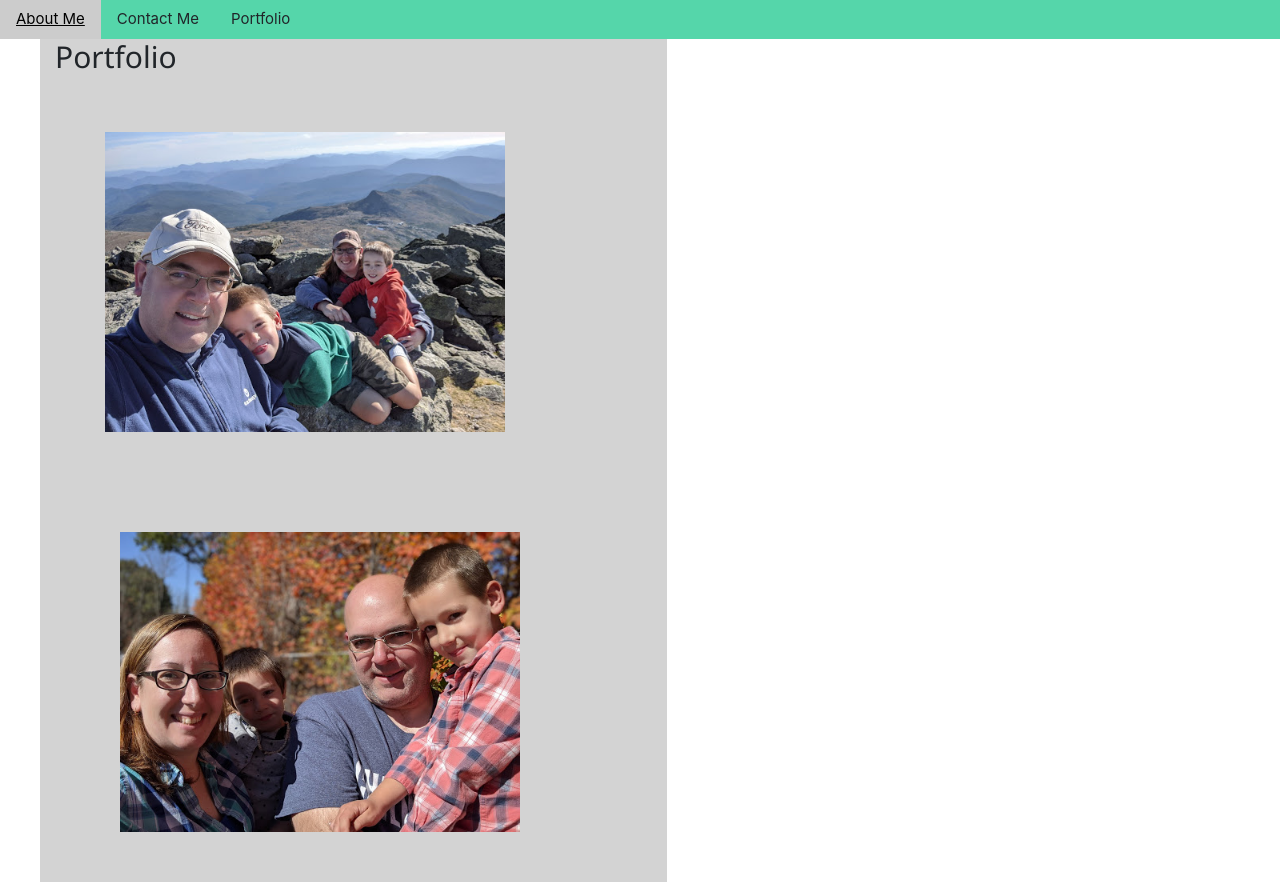
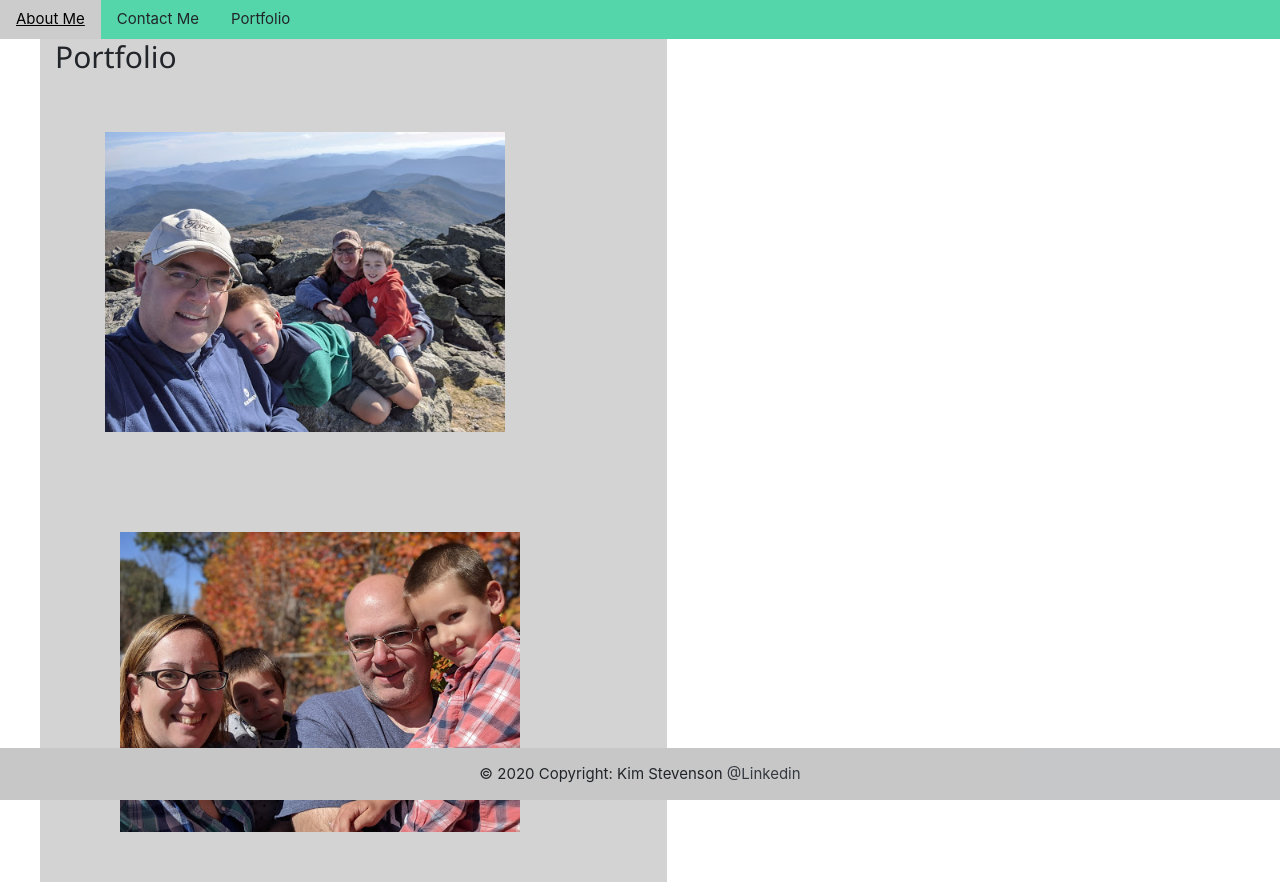
Before and after one commit to kstevenson84/AboutMe.html, a plain HTML site: page portfolio.html in a window 1280 px wide. Drawn offline with nearby package versions, Linux system fonts and the light colour scheme.

Commit message:
final validation

```diff
--- a/portfolio.html
+++ b/portfolio.html
@@ -36,15 +36,15 @@
 
     <section>
 
-    <div class="container">
+      <div class="container">
 
       <!--Row 1-->
 
         <div class="row">
           <div class="col">
-            <h2>Portfolio</h1>
+            <h2>Portfolio</h2>
           </div>
-         </div>
+        </div>
 
       <!--Row 2-->
 
@@ -52,16 +52,25 @@
           <div class="col">
               <img src="Assets/Images/Mt_Washington2020.jpg" alt="Family on Mt Washington">
           </div>
-         </div>
+        </div>
 
       <!--2nd col Row 2-->
 
           <div class="col">
             <img src="Assets/Images/Apple-picking_2020.jpg" alt="Family picture at an apple orchard">
-          <div>
+          </div>
 
+      </div>
+    </section>
+
+        <footer class="bg-light text-center text-lg-start">
+          <!-- Copyright -->
+          <div class="text-center p-3" style="background-color: rgba(0, 0, 0, 0.2)">
+            © 2020 Copyright: Kim Stevenson
+            <a class="text-dark" href="https://www.linkedin.com/in/kim-stevenson-435104a6/">@Linkedin</a>
           </div>
-        </section>
+          <!-- Copyright -->
+        </footer>
 
         <script>
         function myFunction() {
--- a/style.css
+++ b/style.css
@@ -32,3 +32,11 @@ img {
     width: 400px;
     margin: 50px;
 }
+
+footer{
+    position: fixed;
+    left: 0;
+    bottom: 0;
+    width: 100%;
+    text-align: center;
+}
```
Also changed, not shown: contact.html (+9 -0 lines), index.html (+9 -0 lines), 4 other files.
